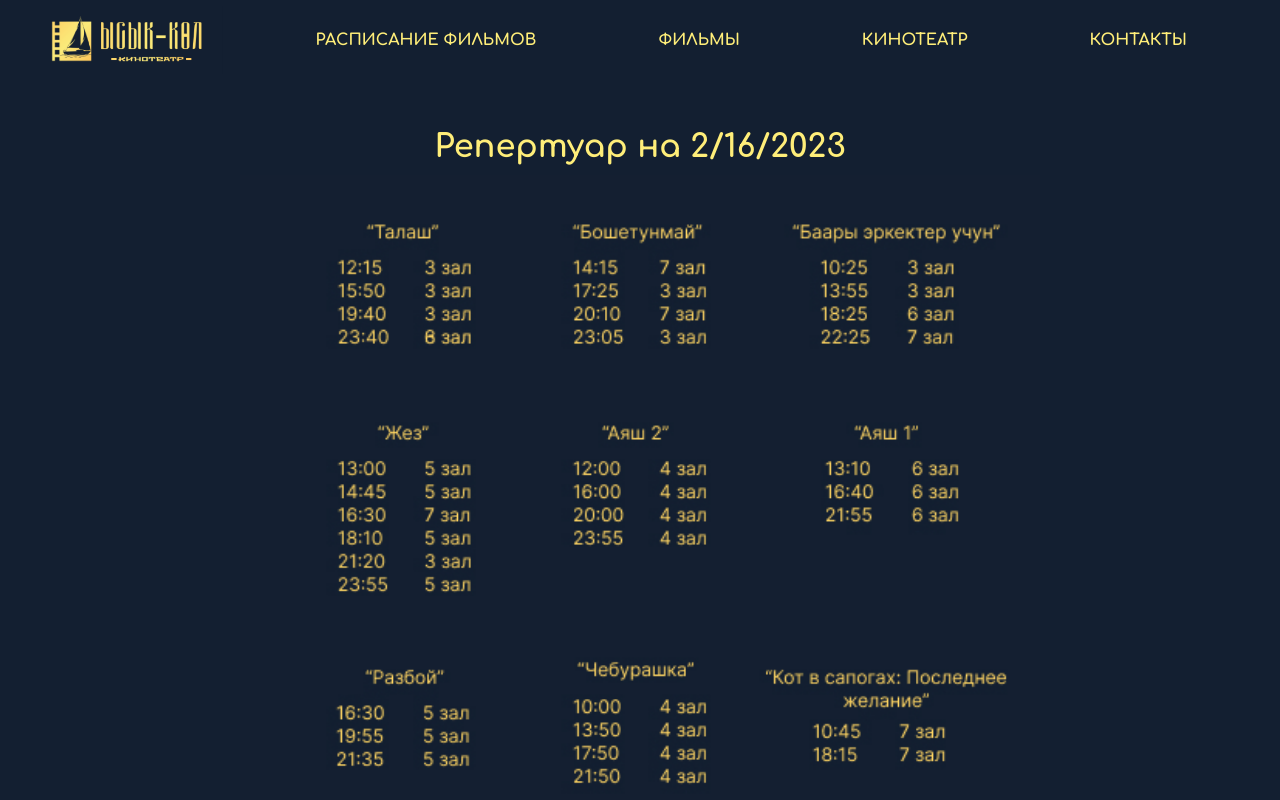
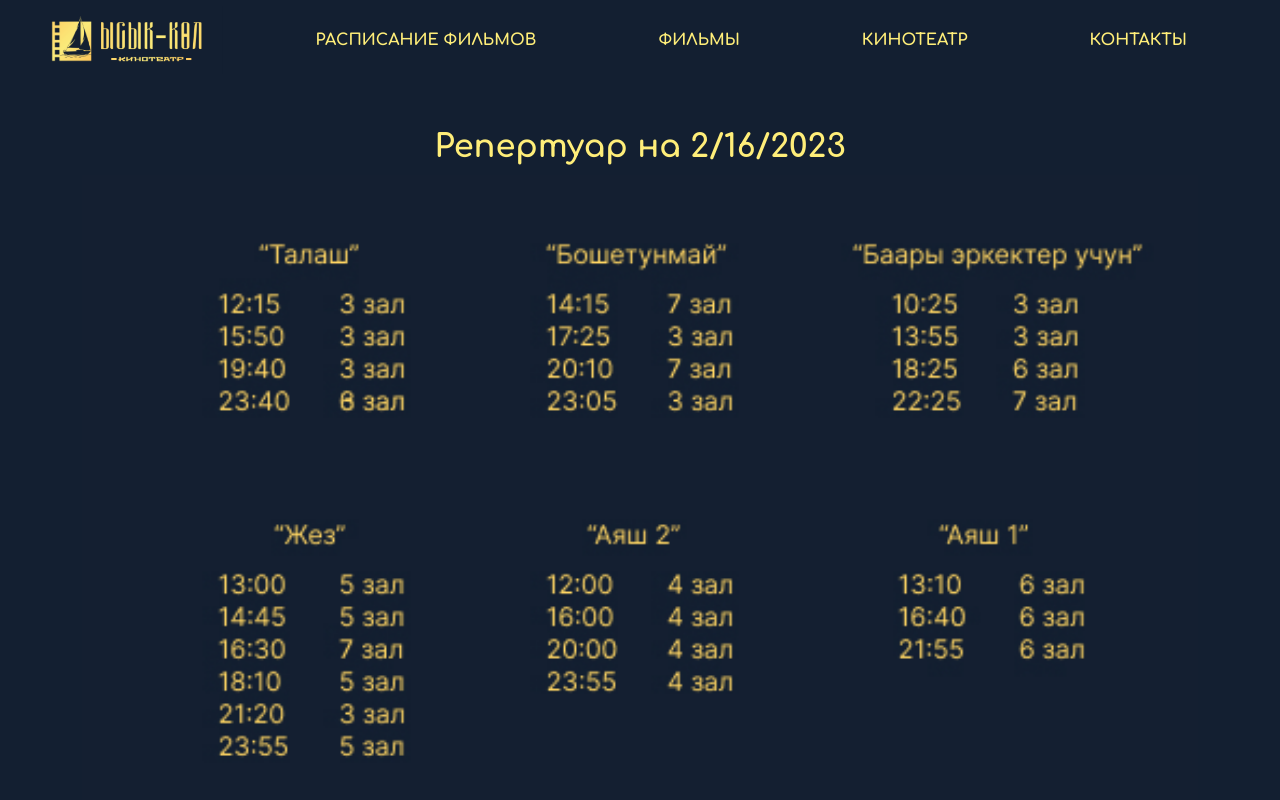
Before and after one commit to KubatovaTatyna/issyk-kul-kino, a React (Create React App) app: page /sessions in a window 1280 px wide. Shown: the top 800 px of the page. Built offline with nearby package versions, Linux system fonts and the light colour scheme.

Commit message:
change session image width

```diff
--- a/src/components/Sessions/Sessions.scss
+++ b/src/components/Sessions/Sessions.scss
@@ -1,3 +1,3 @@
 .session-img{
-    width: 800px;
+    width: 100%;
 }
```
